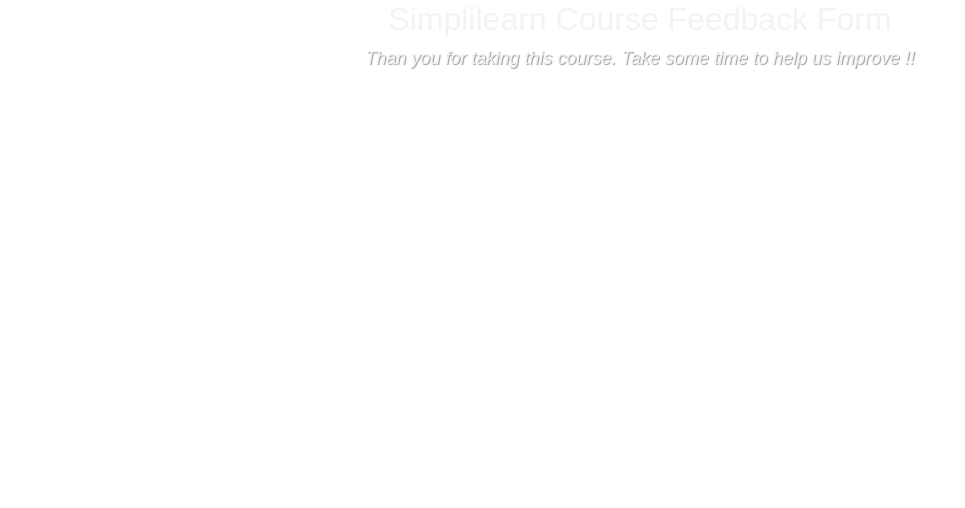
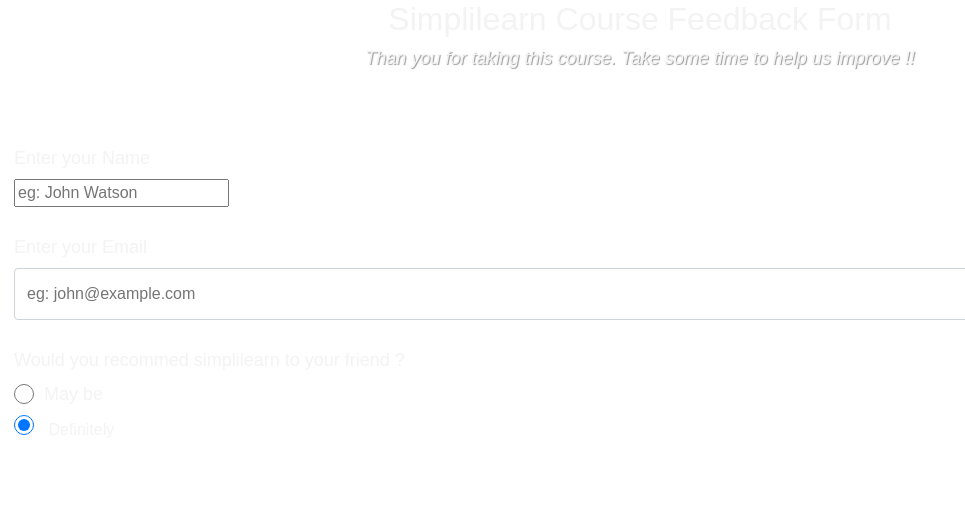
Before and after one commit to AlfadhMF/CSSMyWebbApp, a plain HTML site: page feedback.html in a window 1280 px wide. Shown: the whole page, without its empty margins (0-965 px from the left). Drawn offline with Linux system fonts and the light colour scheme.

Commit message:
Second Commit

```diff
--- a/feedback.css
+++ b/feedback.css
@@ -69,3 +69,60 @@ p{
     font-weight: 200;
     text-shadow: 1px 1px 1px rgba(0, 0, 0, 0.4);
  }
+
+ form{
+    background: var(--color-darkblue-alpha);
+    padding: 2.5rem 0.625rem;
+    border-radius: 0.25rem;
+ }
+
+ .form-group{
+    margin: 0 auto 1.25rem auto;
+    padding: 0.25rem;
+ }
+ .form-control{
+    display: block;
+    width: 100%;
+    height: 2.375rem;
+    padding: 0.375rem 0.75rem;
+    color: #495057;
+    background-color: #fff;
+    background-clip: padding-box;
+    border: 1px solid #ced4da;
+    border-radius: 0.25rem;
+    transition: border-color 0.15s ease-in-out, box-shadow 0.15s ease-in ease-out;
+ }
+
+ .form-control:focus{
+    background-color: #80bdff;
+    outline: 0;
+    box-shadow: 0 0 0 0.2rem rgba(0, 123, 255, 0.25);
+ }
+
+ label{
+    display: flex;
+    align-items: center;
+    font-size: 1.125rem;
+    margin-bottom: 0.5rem;
+ }
+
+ input,
+ button,
+ select,
+ textarea{
+    margin: 0;
+    font-family: inherit;
+    font-size: inherit;
+    line-height: inherit;
+ }
+
+ button{
+    border: none;
+ }
+
+ .input-radio{
+display: inline-block;
+margin-right: 0.625rem;
+min-height: 1.25rem;
+min-width: 1.25rem;
+ }
--- a/feedback.html
+++ b/feedback.html
@@ -12,6 +12,29 @@
                 <p id="description" class="description text-center"> Than you for taking this course. Take some time to help us improve !!</p>
             </header>
 
+            <form id="feedback-form">
+                <div class="form-group">
+                    <label for="">Enter your Name</label>
+                    <input type="text" name="name" placeholder="eg: John Watson" required>
+                </div>
+                    <div class="form-group">
+                    <label for="">Enter your Email</label>
+                    <input type="text" class="form-control" name="Email" placeholder="eg: john@example.com" required>
+                </div>
+                <div class="form-group">
+                    <p>Would you recommed simplilearn to your friend ?</p>
+                    <label>
+                        <input type="radio" class="input-radio" name="recommend" value="Definitely" checked>
+                        May be
+                    </label>
+                    </label>
+                        <input type="radio" class="input-radio" name="recommend" value="Definitely" checked>
+                        Definitely
+                    </label>
+
+                </div>
+            </form>
+
         </div>
     </body>
 </html>
```
Also changed, not shown: images/element-selector.html (added, +17 -0 lines), images/grouping-Selector.html (added, +21 -0 lines), images/id-selector.html (added, +22 -0 lines), images/universal-selector.html (added, +20 -0 lines).
